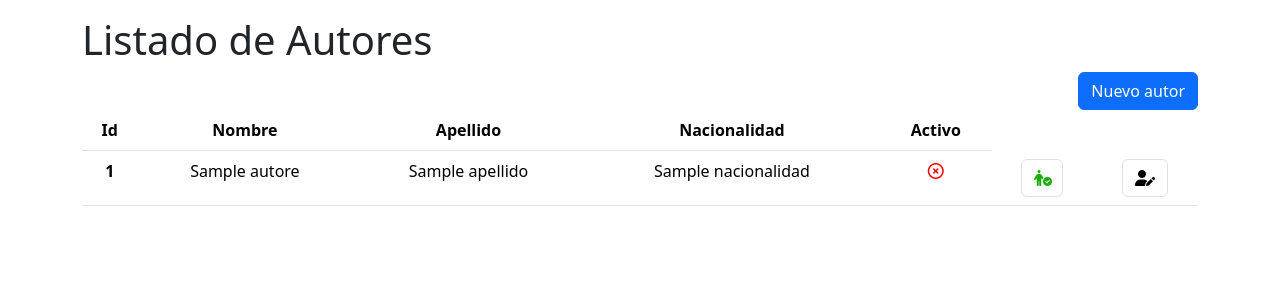
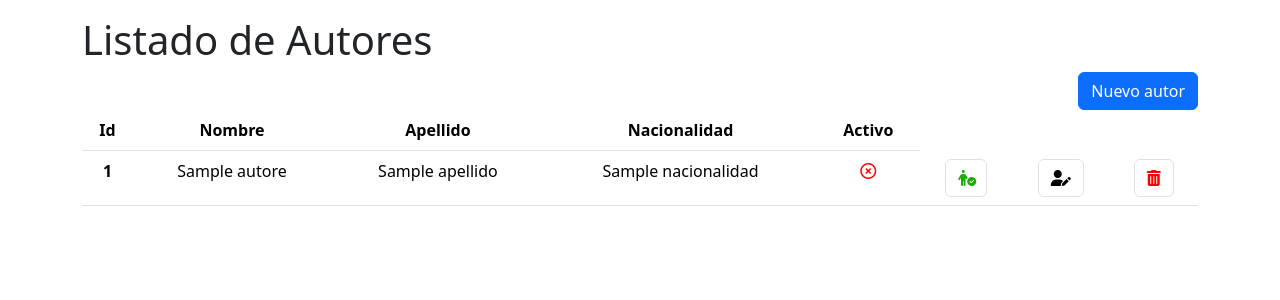
Before and after one commit to TomiiPorrini/Biblioteca-C2S2, a Django app: template Biblioteca/templates/listado-autores.html in a window 1280 px wide. Shown: the part 56-356 px from the top of the page. Run offline with Django 3.2, Linux system fonts and the light colour scheme; the template is opened without the code that fills it: most values are stand-ins (such as "Sample title", 1, 10 or a date in 2020).

Commit message:
Agregado de linkeo de eliminar en listados

```diff
--- a/Biblioteca/templates/listado-autores.html
+++ b/Biblioteca/templates/listado-autores.html
@@ -57,6 +57,13 @@
           <i class="fa-solid fa-user-pen" style="color: #000000;"></i>
         </a>
       </td>
+
+      <!-- eliminar -->
+      <td>
+        <a class="btn border" href="{% url 'eliminar-autor' a.id %}">
+          <i class="fa-solid fa-trash-can" style="color: #ff0000;"></i>
+        </a>
+      </td>
       {% endfor %}
   </tbody>
 </table>
--- a/Biblioteca/templates/listado-empleados.html
+++ b/Biblioteca/templates/listado-empleados.html
@@ -58,6 +58,12 @@
         </a>
       </td>
 
+      <!-- eliminar -->
+      <td>
+        <a class="btn border" href="{% url 'eliminar-empleado' e.id %}">
+          <i class="fa-solid fa-trash-can" style="color: #ff0000;"></i>
+        </a>
+      </td>
       {% endfor %}
   </tbody>
 </table>
```
